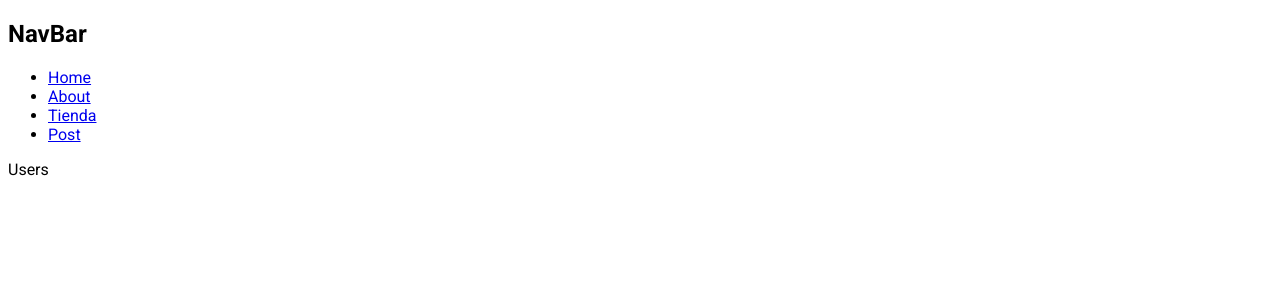
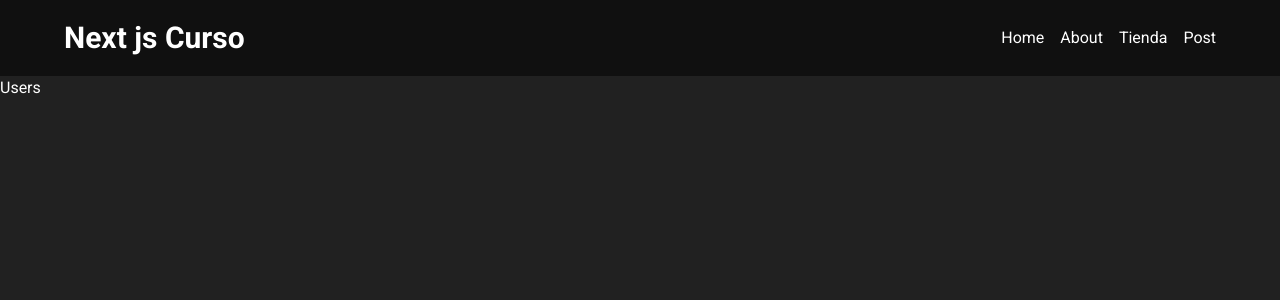
Before and after one commit to patxiarana/Nextjs, a Next.js app in the folder firstnext/: page / in a window 1280 px wide. Shown: the top 300 px of the page. Built offline with nearby package versions, Linux system fonts and the light colour scheme.

Commit message:
agregando talwindcss

```diff
--- /dev/null
+++ b/firstnext/app/globals.css
@@ -0,0 +1,8 @@
+@tailwind base;
+@tailwind components;
+@tailwind utilities;
+
+body {
+    background-color: hsl(0, 0%, 13%);
+    color: white;
+}
--- a/firstnext/app/layout.js
+++ b/firstnext/app/layout.js
@@ -1,5 +1,6 @@
 import NavBar from "@/components/NavBar";
 import {Roboto} from 'next/font/google'
+import "./globals.css"
 export const metadata = {
   title: "Mi tienda con Nextjs - HomePage",
   description: "esta es la pagina principal de mi tienda",
--- /dev/null
+++ b/firstnext/app/post/Post.css
@@ -0,0 +1,7 @@
+.grid {
+    display: grid;
+    grid-template-columns: repeat(3 , 1fr);
+    grid-gap:1rem ;
+    margin: 1rem 0;
+    padding: 4rem;
+}
--- a/firstnext/app/post/page.jsx
+++ b/firstnext/app/post/page.jsx
@@ -1,12 +1,12 @@
 import React from 'react'
 import PostCard from '@/components/PostCard'
-
+import './Post.css'
 
 async function loadPost() {
     const res = await fetch("https://jsonplaceholder.typicode.com/posts")
     const data = await res.json()
 
-    new Promise((resolve) => setTimeout(resolve,5000))
+    //new Promise((resolve) => setTimeout(resolve,5000))
 
     return data
 }
@@ -17,7 +17,7 @@ export default async function PostPages() {
     const posts = await loadPost()
 
     return (
-        <div>
+        <div className='grid'>
             {
                 posts.map(post => (
                     (
--- /dev/null
+++ b/firstnext/components/NavBar.css
@@ -0,0 +1,18 @@
+.navbar {
+    background-color: #101010;
+    display: flex;
+    justify-content: space-between;
+    padding: 0 4rem;
+    align-items: center;
+}
+
+
+.navbar ul {
+    display: flex;
+    gap: 1rem;
+}
+
+
+.navbar ul li {
+ list-style: none;
+}
--- a/firstnext/components/NavBar.jsx
+++ b/firstnext/components/NavBar.jsx
@@ -1,9 +1,11 @@
 import Link from "next/link"
-
+import './NavBar.css'
 
 export default function NavBar() {
-    return (<nav>
-        <h1>NavBar</h1>
+    return (<nav className="navbar py-5">
+        <Link href='/'>
+        <h1 className="text-3xl font-bold">Next js Curso</h1>
+        </Link>
         <ul>
             <li>
                 <Link href="/">Home</Link></li>
--- a/firstnext/components/PostCard.jsx
+++ b/firstnext/components/PostCard.jsx
@@ -2,9 +2,9 @@
 import Link from "next/link"
 export default function PostCard({post}) {
     return (
-        <div key={post.id}>
-            <Link href={`/post/${post.id}`}><h3>{post.id} . {post.title}</h3></Link>
-            <p>{post.body}</p>
+        <div  className="bg-gray-950 p10" key={post.id}>
+            <Link href={`/post/${post.id}`}><h3 className="text-xl font-bold mb-4">{post.id} . {post.title}</h3></Link>
+            <p className="text-slate-300">{post.body}</p>
             <button onClick={() => { alert('click funcionando...') }}>
                 click
             </button>
--- /dev/null
+++ b/firstnext/postcss.config.js
@@ -0,0 +1,6 @@
+module.exports = {
+  plugins: {
+    tailwindcss: {},
+    autoprefixer: {},
+  },
+}
--- /dev/null
+++ b/firstnext/tailwind.config.js
@@ -0,0 +1,14 @@
+/** @type {import('tailwindcss').Config} */
+module.exports = {
+  content: [
+    "./app/**/*.{js,ts,jsx,tsx,mdx}",
+    "./components/**/*.{js,ts,jsx,tsx,mdx}",
+
+    // Or if using `src` directory:
+    "./src/**/*.{js,ts,jsx,tsx,mdx}",
+  ],
+  theme: {
+    extend: {},
+  },
+  plugins: [],
+}
```
Also changed, not shown: firstnext/package.json (+6 -3 lines), 1 other file (tests, documents, lock files or other folders).
